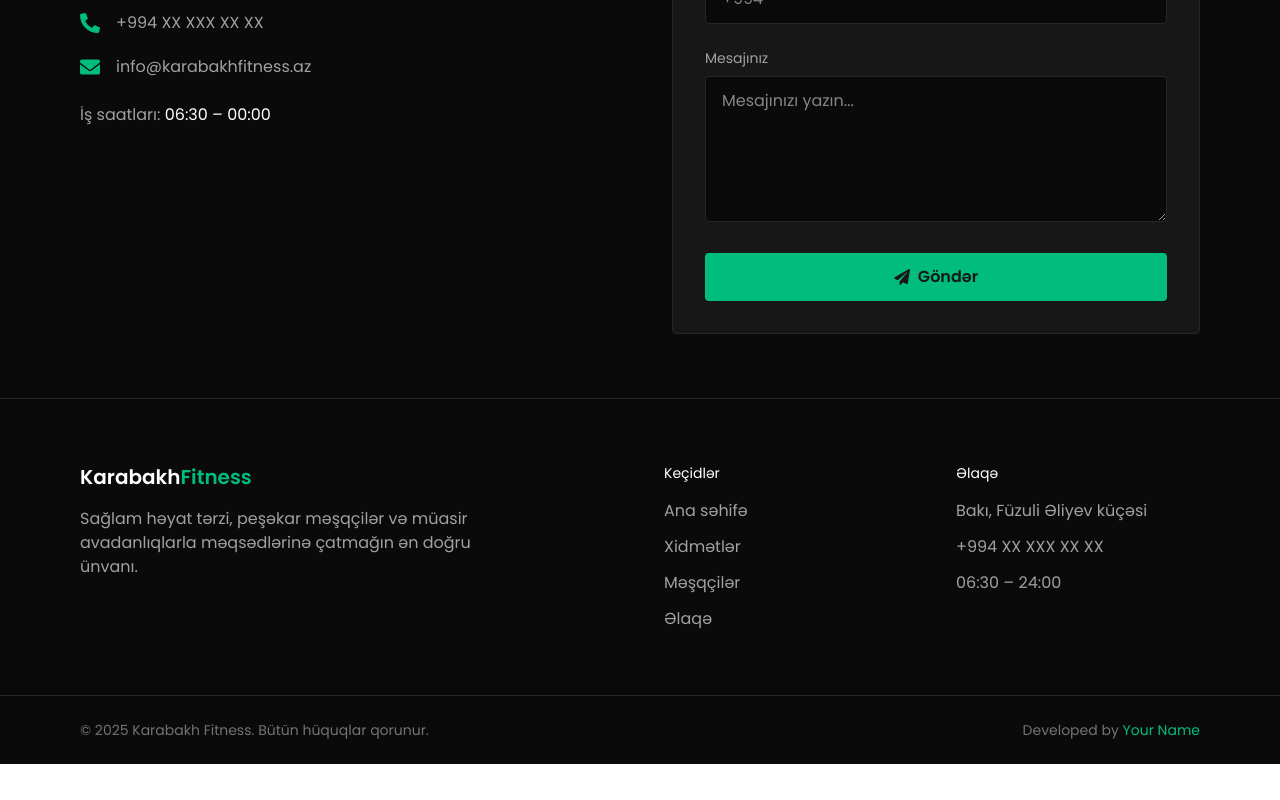
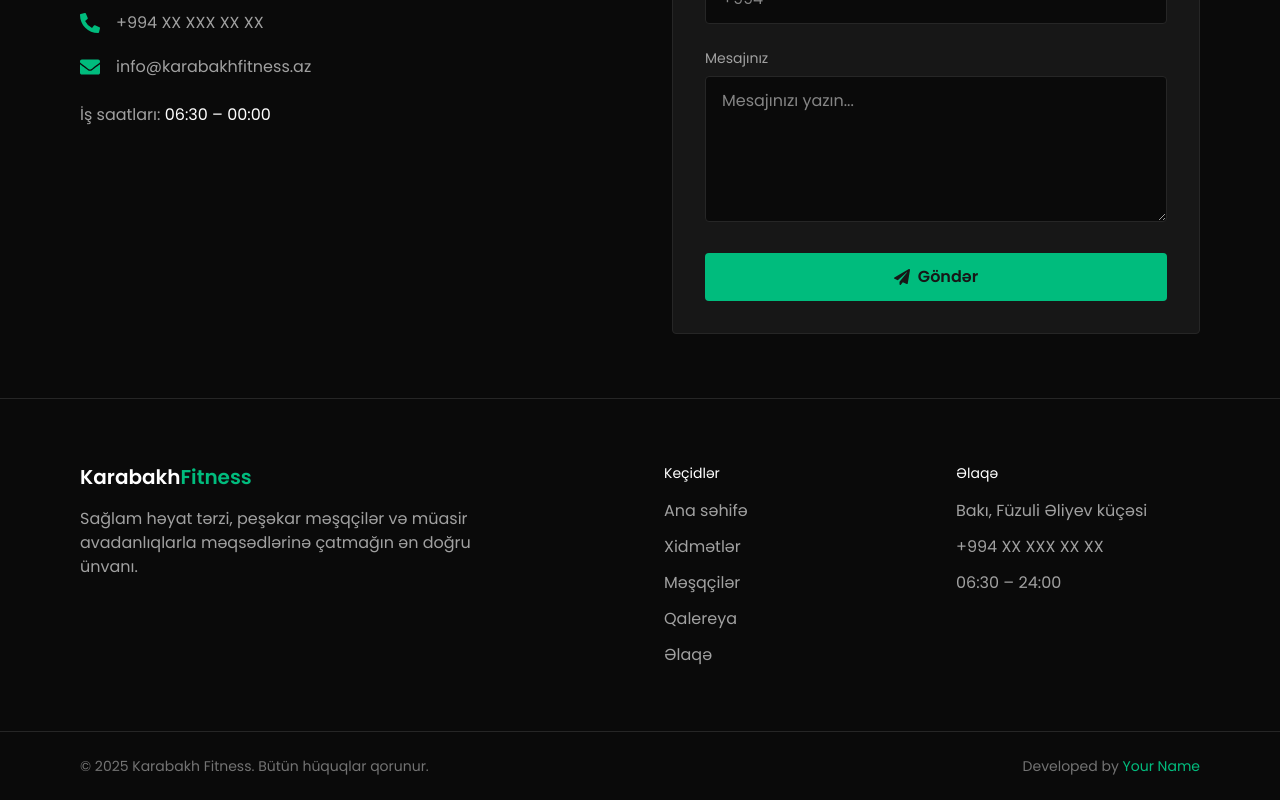
Before and after one commit to elxanoffical/Fitness, a Next.js app: page / in a window 1280 px wide. Shown: the part 3602-4402 px from the top of the page. Before the commit the page ends 4366 px from the top, so only its background shows below. Built offline with nearby package versions, Linux system fonts and the light colour scheme.

Commit message:
Add gallery link to footer and enhance gallery image styling

```diff
--- a/components/Footer.jsx
+++ b/components/Footer.jsx
@@ -38,6 +38,11 @@ export default function Footer() {
               </Link>
             </li>
             <li>
+              <Link href="/gallery" className="hover:text-emerald-400 transition">
+                Qalereya
+              </Link>
+            </li>
+            <li>
               <Link href="/contact" className="hover:text-emerald-400 transition">
                 Əlaqə
               </Link>
--- a/components/Gallery.jsx
+++ b/components/Gallery.jsx
@@ -27,7 +27,7 @@ export default function Gallery() {
           {images.map((img, index) => (
             <div
               key={index}
-              className="aspect-square bg-neutral-900 border border-neutral-800 rounded overflow-hidden flex items-center justify-center text-neutral-600"
+              className="aspect-square cursor-pointer border transition hover:border-emerald-500 border-neutral-800 rounded overflow-hidden flex items-center justify-center text-neutral-600"
             >
               <Image
                 src={img}
```
